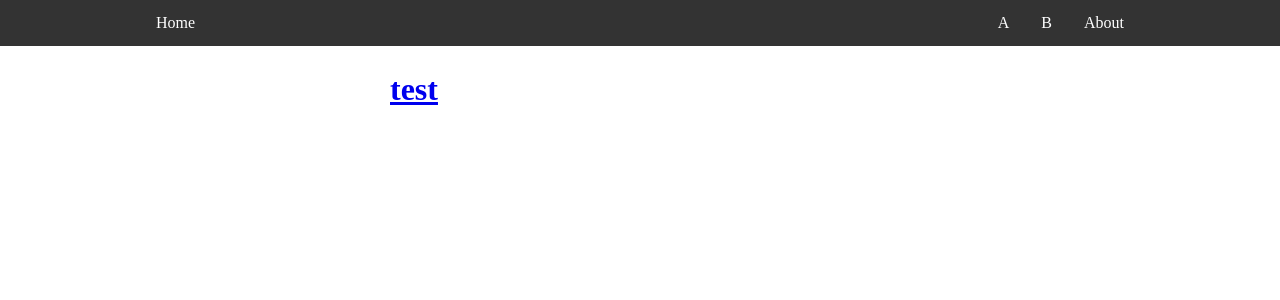
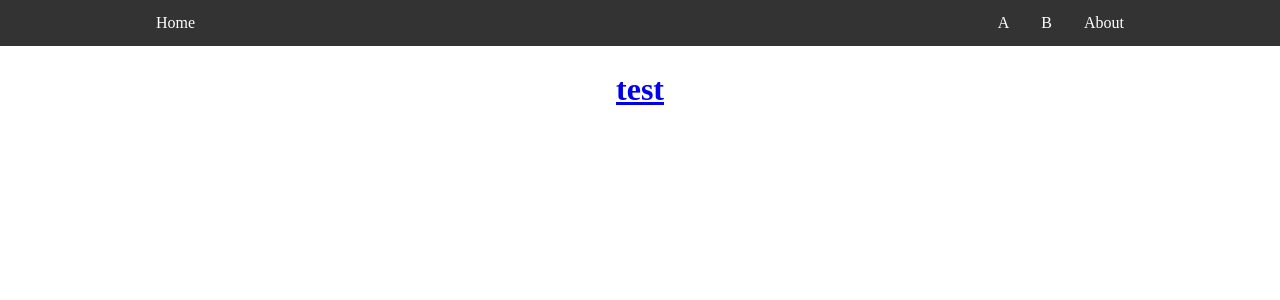
Before and after one commit to iamhabi/iamhabi.github.io, a Jekyll site: the page built from index.html, in a window 1280 px wide. Shown: the top 300 px of the page. Built offline with Jekyll 4.4.1, drawn with Linux system fonts in a browser that asks for light colours.

Commit message:
Update index.html

```diff
--- a/index.html
+++ b/index.html
@@ -3,5 +3,5 @@ layout: default
 ---
 
 {% for post in site.posts %}
-<h1><a href="{{ post.url }}" title="{{ post.title }}">{{ post.title }}</a></h1>
+<h1 style="text-align:center;"><a href="{{ post.url }}" title="{{ post.title }}">{{ post.title }}</a></h1>
 {% endfor %}
```
